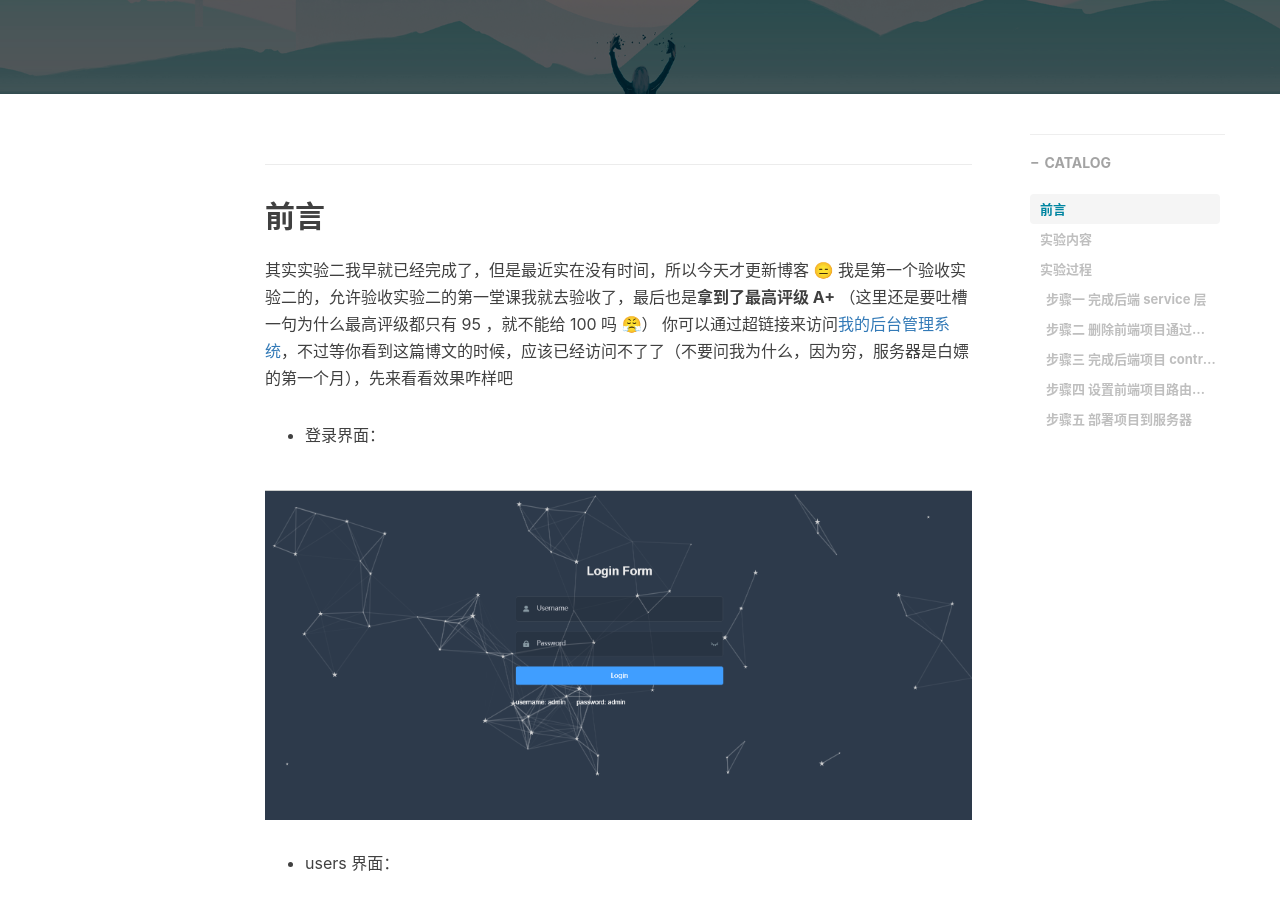
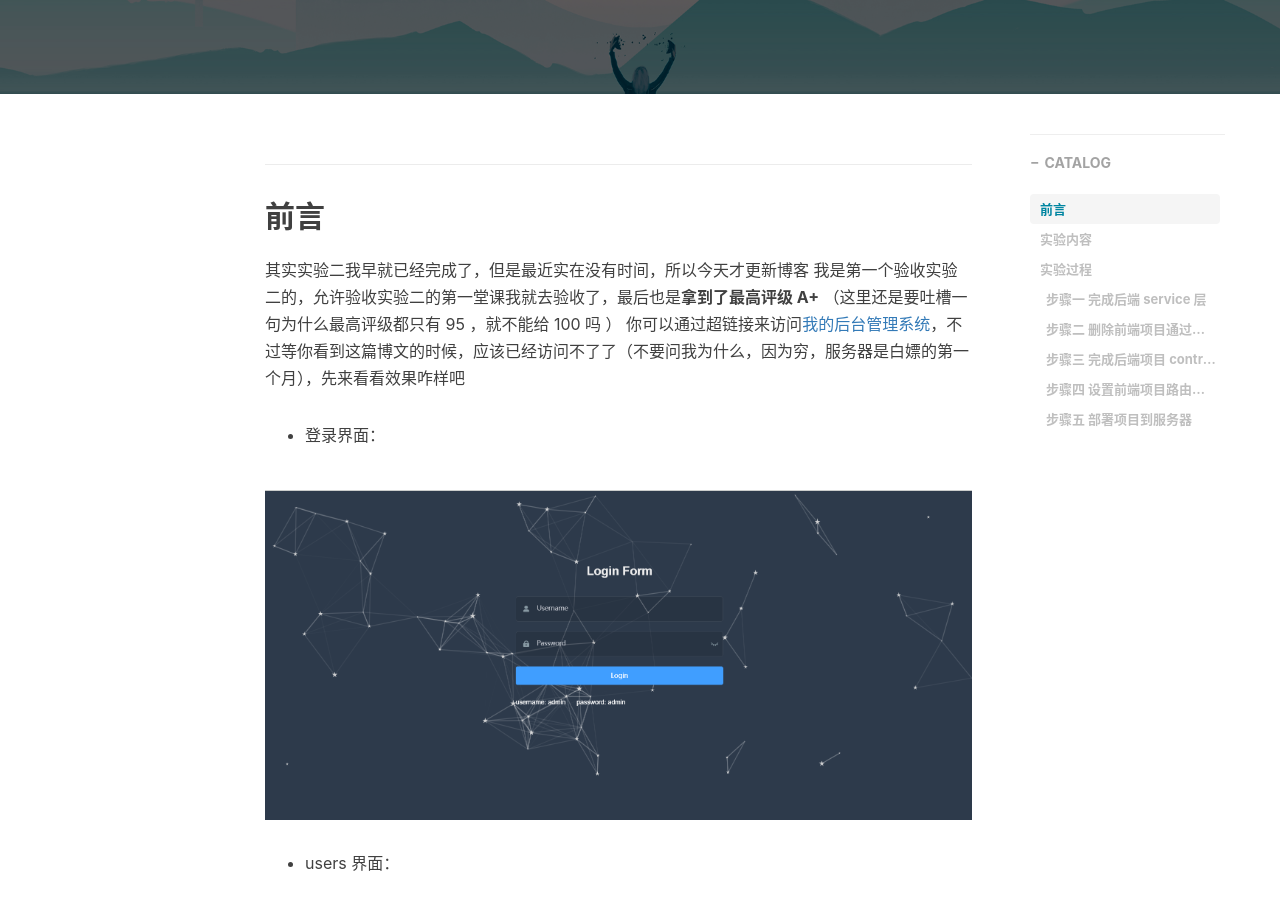
Before and after one commit to tjbnbb/tjbnbb.github.io, a Jekyll site: the page built from _posts/2021-11-3-lab-blog.md, in a window 1280 px wide and 900 px high, scrolled down 429 px. Built offline with Jekyll 4.4.1, drawn with Linux system fonts in a browser that asks for light colours; nearby versions of some CDN libraries; emoji names are drawn with the system emoji font; comment, search, counter and statistics services are not loaded; some of the changed lines change nothing that is shown; some of the changed text lies outside the part shown.

Commit message:
更新博客

```diff
--- a/_posts/2021-11-3-lab-blog.md
+++ b/_posts/2021-11-3-lab-blog.md
@@ -19,8 +19,8 @@ tags:
 
 ## 前言
 
-其实实验二我早就已经完成了，但是最近实在没有时间，所以今天才更新博客 :expressionless:
-我是第一个验收实验二的，允许验收实验二的第一堂课我就去验收了，最后也是**拿到了最高评级 A+** （这里还是要吐槽一句为什么最高评级都只有 95 ，就不能给 100 吗 :triumph:）
+其实实验二我早就已经完成了，但是最近实在没有时间，所以今天才更新博客
+我是第一个验收实验二的，允许验收实验二的第一堂课我就去验收了，最后也是**拿到了最高评级 A+** （这里还是要吐槽一句为什么最高评级都只有 95 ，就不能给 100 吗 ）
 你可以通过超链接来访问[我的后台管理系统](http://120.25.234.241:8080/admin)，不过等你看到这篇博文的时候，应该已经访问不了了（不要问我为什么，因为穷，服务器是白嫖的第一个月），先来看看效果咋样吧
 
 - 登录界面：
@@ -35,8 +35,7 @@ tags:
 
 ![](/img/in-post/2021-11-3-lab-blog/3.png)
 
-其他还有很多小功能，可以访问[我的后台管理系统](http://120.25.234.241:8080/admin)来体验，也可以 clone 我的 [GitHub 项目](https://github.com/tjbnbb/LAB1_2)在本地运行，觉得还行的话欢迎 star :star: 和 fork :heart:
-
+其他还有很多小功能，可以访问[我的后台管理系统](http://120.25.234.241:8080/admin)来体验，也可以 clone 我的 [GitHub 项目](https://github.com/tjbnbb/LAB1_2)在本地运行，觉得还行的话欢迎 star 和 fork
 ## 实验内容
 
 实验的大致内容是
```
